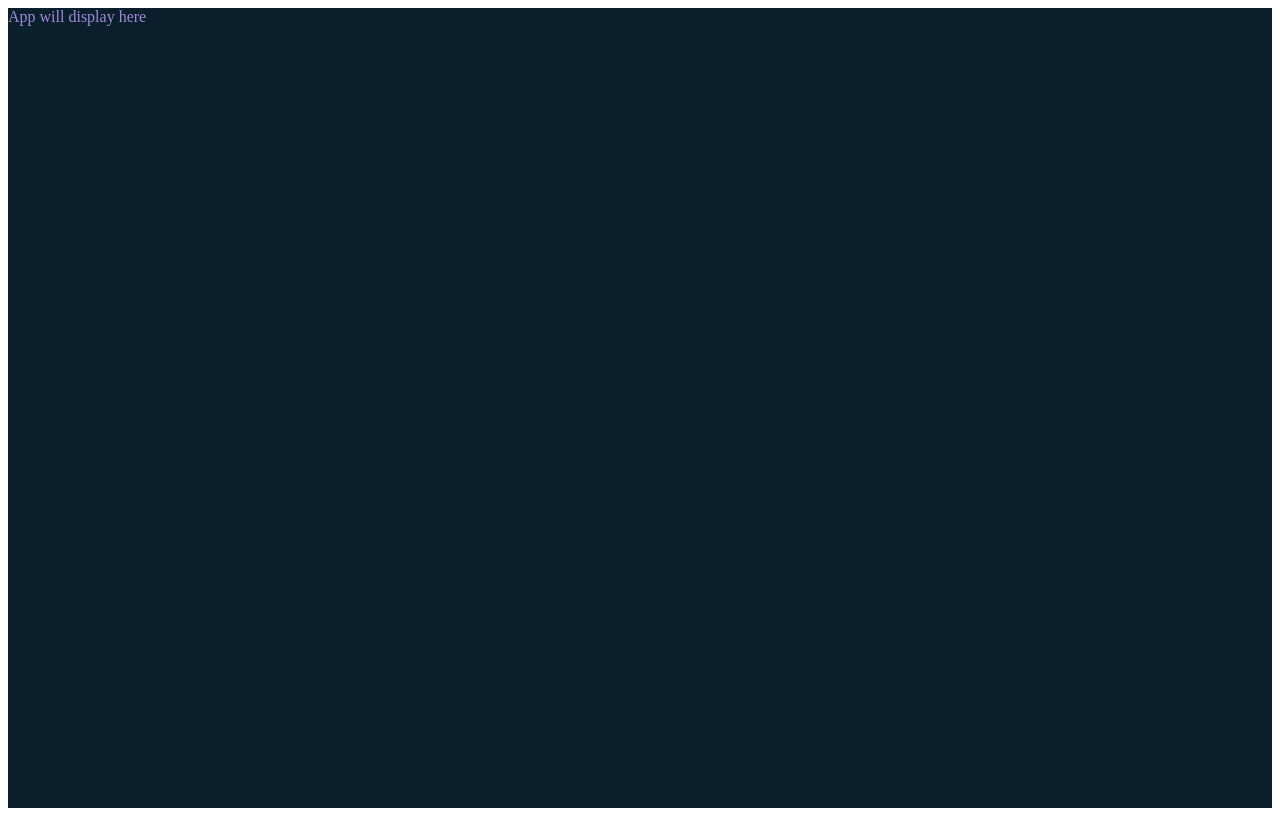
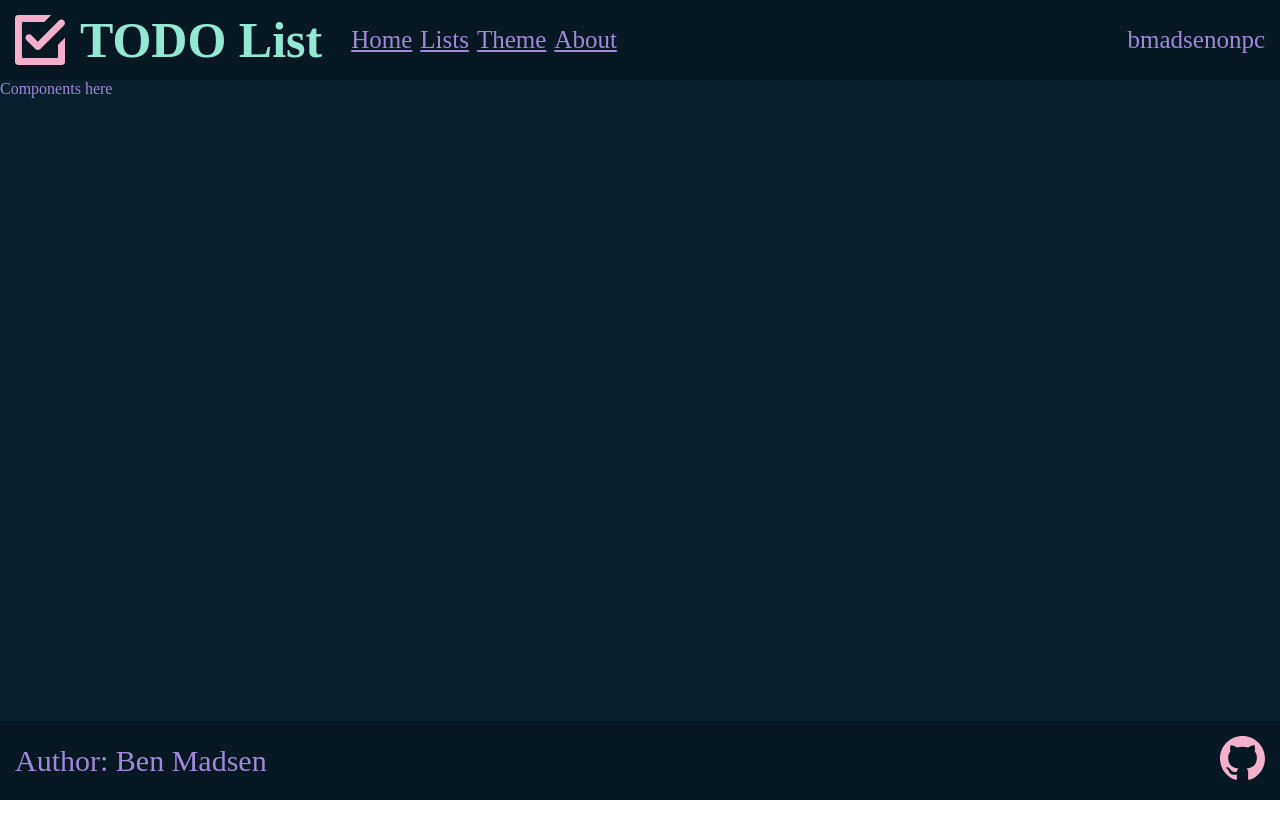
Before and after one commit to TRHeliad/startup, a React (Vite) app: page / in a window 1280 px wide. Built offline with nearby package versions, Linux system fonts and the light colour scheme.

Commit message:
feat: add header and footer to app

```diff
--- /dev/null
+++ b/src/CheckedBox.jsx
@@ -0,0 +1,23 @@
+import React from 'react';
+
+export default function CheckedBox() {
+	return <svg className="checked-box" width="200" height="200" viewBox="0 0 52.916667 52.916666" version="1.1" id="svg5"
+		inkscape:version="1.2.2 (732a01da63, 2022-12-09)" sodipodi:docname="checked-checkbox.svg"
+		xmlns:inkscape="http://www.inkscape.org/namespaces/inkscape"
+		xmlns:sodipodi="http://sodipodi.sourceforge.net/DTD/sodipodi-0.dtd" xmlns="http://www.w3.org/2000/svg"
+		xmlns:svg="http://www.w3.org/2000/svg">
+		<sodipodi:namedview id="namedview7" pagecolor="#505050" bordercolor="#eeeeee" borderopacity="1"
+			inkscape:showpageshadow="0" inkscape:pageopacity="0" inkscape:pagecheckerboard="true"
+			inkscape:deskcolor="#505050" inkscape:document-units="mm" showgrid="false" inkscape:zoom="2.587745"
+			inkscape:cx="111.68025" inkscape:cy="145.30025" inkscape:window-width="3440" inkscape:window-height="1369"
+			inkscape:window-x="-8" inkscape:window-y="270" inkscape:window-maximized="1" inkscape:current-layer="layer1" />
+		<defs id="defs2" />
+		<g inkscape:label="Layer 1" inkscape:groupmode="layer" id="layer1">
+			<path id="rect4892"
+				d="M 31.407876 38.123336 C 30.738715 37.454175 29.813395 37.040999 28.787904 37.040999 L -2.843967 37.040999 L -2.843967 27.472436 C -2.843967 25.421454 -4.4952936 23.770127 -6.5462764 23.770127 C -8.5972592 23.770127 -10.248586 25.421454 -10.248586 27.472436 L -10.248586 40.743308 C -10.248586 41.832893 -9.7820089 42.809772 -9.0376251 43.486057 C -8.3808159 44.082779 -7.5076746 44.445617 -6.5462764 44.445617 L 28.787904 44.445617 C 30.838886 44.445617 32.490213 42.794291 32.490213 40.743308 C 32.490213 39.717817 32.077037 38.792497 31.407876 38.123336 z "
+				transform="rotate(-45)" />
+			<path id="path12921"
+				d="M 3.6896973 0 A 3.689869 3.689869 0 0 0 0 3.6896973 L 0 49.226453 A 3.689869 3.689869 0 0 0 3.6896973 52.91615 L 49.226453 52.91615 A 3.689869 3.689869 0 0 0 52.91615 49.226453 L 52.91615 23.977348 L 45.537272 31.356226 L 45.537272 45.537272 L 7.3788778 45.537272 L 7.3788778 7.3788778 L 30.968136 7.3788778 L 38.34753 0 L 3.6896973 0 z " />
+		</g>
+	</svg>
+}
--- /dev/null
+++ b/src/GithubIcon.jsx
@@ -0,0 +1,48 @@
+import React from 'react';
+
+export default function GithubIcon() {
+	return <a className="github" href="https://github.com/TRHeliad/startup">
+		<svg
+		width="45"
+		height="45"
+		viewBox="0 0 1024 1024"
+		fill="none"
+		version="1.1"
+		id="svg4"
+		sodipodi:docname="github-logo.svg"
+		inkscape:version="1.2.2 (732a01da63, 2022-12-09)"
+		xmlns:inkscape="http://www.inkscape.org/namespaces/inkscape"
+		xmlns:sodipodi="http://sodipodi.sourceforge.net/DTD/sodipodi-0.dtd"
+		xmlns="http://www.w3.org/2000/svg"
+		xmlns:svg="http://www.w3.org/2000/svg">
+		<defs
+			id="defs8" />
+		<sodipodi:namedview
+			id="namedview6"
+			pagecolor="#656565"
+			bordercolor="#000000"
+			borderopacity="0.25"
+			inkscape:showpageshadow="2"
+			inkscape:pageopacity="0"
+			inkscape:pagecheckerboard="true"
+			inkscape:deskcolor="#d1d1d1"
+			showgrid="false"
+			inkscape:zoom="1.0029297"
+			inkscape:cx="383.87537"
+			inkscape:cy="511.50146"
+			inkscape:window-width="3440"
+			inkscape:window-height="1369"
+			inkscape:window-x="-8"
+			inkscape:window-y="270"
+			inkscape:window-maximized="1"
+			inkscape:current-layer="svg4" />
+		<path
+			fillRule="evenodd"
+			clipRule="evenodd"
+			d="M8 0C3.58 0 0 3.58 0 8C0 11.54 2.29 14.53 5.47 15.59C5.87 15.66 6.02 15.42 6.02 15.21C6.02 15.02 6.01 14.39 6.01 13.72C4 14.09 3.48 13.23 3.32 12.78C3.23 12.55 2.84 11.84 2.5 11.65C2.22 11.5 1.82 11.13 2.49 11.12C3.12 11.11 3.57 11.7 3.72 11.94C4.44 13.15 5.59 12.81 6.05 12.6C6.12 12.08 6.33 11.73 6.56 11.53C4.78 11.33 2.92 10.64 2.92 7.58C2.92 6.71 3.23 5.99 3.74 5.43C3.66 5.23 3.38 4.41 3.82 3.31C3.82 3.31 4.49 3.1 6.02 4.13C6.66 3.95 7.34 3.86 8.02 3.86C8.7 3.86 9.38 3.95 10.02 4.13C11.55 3.09 12.22 3.31 12.22 3.31C12.66 4.41 12.38 5.23 12.3 5.43C12.81 5.99 13.12 6.7 13.12 7.58C13.12 10.65 11.25 11.33 9.47 11.53C9.76 11.78 10.01 12.26 10.01 13.01C10.01 14.08 10 14.94 10 15.21C10 15.42 10.15 15.67 10.55 15.59C13.71 14.53 16 11.53 16 8C16 3.58 12.42 0 8 0Z"
+			transform="scale(64)"
+			fill="#1B1F23"
+			id="path2" />
+		</svg>
+	</a>
+}
--- a/src/app.jsx
+++ b/src/app.jsx
@@ -1,6 +1,31 @@
 import React from 'react';
+import GithubIcon from "./GithubIcon.jsx"
 import './styles/app.css';
+import CheckedBox from './CheckedBox.jsx';
 
 export default function App() {
-	return <div className='body bg-dark text-light'>App will display here</div>;
+	return <div className='body bg-dark text-light'>
+		<header>
+			<span className="header-left">
+				<CheckedBox />
+				<h1>TODO List</h1>
+				<nav>
+					<span><a href="index.html">Home</a></span>
+					<span><a href="lists.html">Lists</a></span>
+					<span><a href="theme.html">Theme</a></span>
+					<span><a href="about.html">About</a></span>
+				</nav>
+			</span>
+			<span className="header-right">
+				<p className="username">bmadsenonpc</p>
+			</span>
+		</header>
+
+		<main>Components here</main>
+
+		<footer>
+			<p>Author: Ben Madsen</p>
+			<GithubIcon />
+		</footer>
+	</div>;
 }
--- a/src/styles/app.css
+++ b/src/styles/app.css
@@ -16,6 +16,10 @@
 * {
 	color: var(--tertiary-color);
 	font-family: "Cascadia Code";
+}
+
+body {
+	margin: 0;
 }
 
 .body {
@@ -42,6 +46,9 @@ header > span.header-left {
 	justify-content: left;
 	align-items: center;
 }
+nav > span {
+	margin: 0 0.5vmin;
+}
 
 header > span.header-right {
 	flex: 0.25 0;
@@ -51,12 +58,9 @@ header > span.header-right {
 	align-items: center;
 }
 
-header span.checked-box {
+header span svg.checked-box {
 	flex: 0 50px;
 	margin: 15px 15px;
-}
-
-header span svg.checked-box {
 	width: 50px;
 	height: 50px;
 }
```
Also changed, not shown: src/UncheckedBox.jsx (added, +20 -0 lines).
